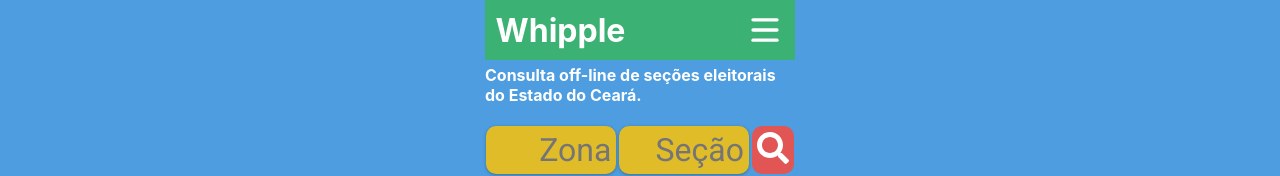
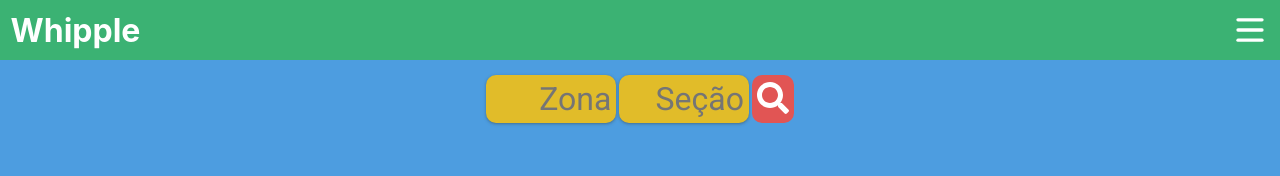
Before and after one commit to paulosales/whipple, a React (Create React App) app: page / in a window 1280 px wide. Shown: the top 176 px of the page. Built offline with nearby package versions, Linux system fonts and the light colour scheme; no server answers.

Commit message:
Menu created

```diff
--- a/src/components/App.tsx
+++ b/src/components/App.tsx
@@ -10,12 +10,12 @@ import {
   AppContainer,
   Header,
   HeaderTitle,
-  HeaderSubtitle,
   Loading,
   LoadingIcon,
   LoadingMessage,
   HeaderTop,
 } from "./styles"
+import MenuButton from "./menu-button"
 import Menu from "./menu"
 
 const App: React.FC = () => {
@@ -28,11 +28,9 @@ const App: React.FC = () => {
       <Header>
         <HeaderTop>
           <HeaderTitle>Whipple</HeaderTitle>
-          <Menu />
+          <MenuButton />
         </HeaderTop>
-        <HeaderSubtitle>
-          Consulta off-line de seções eleitorais do Estado do Ceará.
-        </HeaderSubtitle>
+        <Menu/>
       </Header>
       <PollingStationQueryParameters />
       <PollingStationQueryResult />
--- /dev/null
+++ b/src/components/menu-button/index.tsx
@@ -0,0 +1,37 @@
+import React from "react"
+import { useDispatch, useSelector } from "react-redux"
+import { MENU_TOGGLE } from "../../redux/menu/action"
+import { RootState } from "../../redux/store"
+import { MenuState } from "../../types"
+import { HamburgerMeat, HamburgerMenu } from "./styles"
+
+const MenuButton: React.FC = () => {
+  const menu = useSelector((state: RootState): MenuState => state.menu)
+
+  const dispatch = useDispatch()
+
+  const clickMenu = () => {
+    dispatch({ type: MENU_TOGGLE })
+  }
+
+  return (
+    <HamburgerMenu
+      viewBox="0 0 100 100"
+      width="60"
+      className={menu.opened ? "active" : ""}
+      onClick={() => clickMenu()}
+    >
+      <HamburgerMeat
+        className="top"
+        d="m 30,33 h 40 c 0,0 8.5,-0.68551 8.5,10.375 0,8.292653 -6.122707,9.002293 -8.5,6.625 l -11.071429,-11.071429"
+      />
+      <HamburgerMeat className="middle" d="m 70,50 h -40" />
+      <HamburgerMeat
+        className="bottom"
+        d="m 30,67 h 40 c 0,0 8.5,0.68551 8.5,-10.375 0,-8.292653 -6.122707,-9.002293 -8.5,-6.625 l -11.071429,11.071429"
+      />
+    </HamburgerMenu>
+  )
+}
+
+export default MenuButton
--- a/src/components/menu/index.tsx
+++ b/src/components/menu/index.tsx
@@ -1,37 +1,20 @@
 import React from "react"
-import { useDispatch, useSelector } from "react-redux"
-import { MENU_TOGGLE } from "../../redux/menu/action"
+import { useSelector } from "react-redux"
 import { RootState } from "../../redux/store"
 import { MenuState } from "../../types"
-import { HamburgerMeat, HamburgerMenu } from "./styles"
+import { MenuContainer, MenuItems, MenuItem } from "./styled"
 
 const Menu: React.FC = () => {
   const menu = useSelector((state: RootState): MenuState => state.menu)
 
-  const dispatch = useDispatch()
-
-  const clickMenu = () => {
-    dispatch({ type: MENU_TOGGLE })
-  }
-
   return (
-    <HamburgerMenu
-      viewBox="0 0 100 100"
-      width="60"
-      className={menu.opened ? "active" : ""}
-      onClick={() => clickMenu()}
-    >
-      <HamburgerMeat
-        className="top"
-        d="m 30,33 h 40 c 0,0 8.5,-0.68551 8.5,10.375 0,8.292653 -6.122707,9.002293 -8.5,6.625 l -11.071429,-11.071429"
-      />
-      <HamburgerMeat className="middle" d="m 70,50 h -40" />
-      <HamburgerMeat
-        className="bottom"
-        d="m 30,67 h 40 c 0,0 8.5,0.68551 8.5,-10.375 0,-8.292653 -6.122707,-9.002293 -8.5,-6.625 l -11.071429,11.071429"
-      />
-    </HamburgerMenu>
+    <MenuContainer opened={menu.opened}>
+      <MenuItems>
+        <MenuItem>Sobre o Wipple...</MenuItem>
+      </MenuItems>
+    </MenuContainer>
   )
 }
 
+
 export default Menu
--- /dev/null
+++ b/src/components/menu/styled.ts
@@ -0,0 +1,22 @@
+import styled from "styled-components";
+import { MenuProps } from "../../types/props";
+
+export const MenuContainer = styled.nav<MenuProps>`
+  position: absolute;
+  background-color: var(--theme-color-04-bg);
+  box-sizing: border-box;
+  width: 100vw;
+  overflow-y: hidden;
+  height: ${props => props.opened?"auto":"0px"};
+`
+
+export const MenuItems = styled.ul`
+  display: flex;
+  flex-direction: row;
+  justify-content: flex-end;
+`
+
+export const MenuItem = styled.li`
+  list-style: none;
+  padding: 5px;
+`
--- a/src/components/styles.tsx
+++ b/src/components/styles.tsx
@@ -9,7 +9,7 @@ export const AppContainer = styled.div`
 `
 
 export const Header = styled.div`
-  width: 310px;
+  width: 100vw;
   animation-name: ${fadeInAnimation};
   animation-duration: 300ms;
   animation-timing-function: ease-in-out;
@@ -28,11 +28,6 @@ export const HeaderTitle = styled.h1`
   margin-left: 0.33em;
 `
 
-export const HeaderSubtitle = styled.h4`
-  margin-block-start: 0.33em;
-  margin-block-end: 0.33em;
-`
-
 export const Loading = styled.div<LoadingProps>`
   width: 310px;
   padding: 15px;
--- a/src/types/props.ts
+++ b/src/types/props.ts
@@ -11,3 +11,7 @@ export interface PollingStationCardIdProps {
 export interface LoadingProps {
   visible?: boolean
 }
+
+export interface MenuProps {
+  opened: boolean
+}
```
Also changed, not shown: src/components/menu-button/styles.ts (renamed from src/components/menu/styles.ts).
